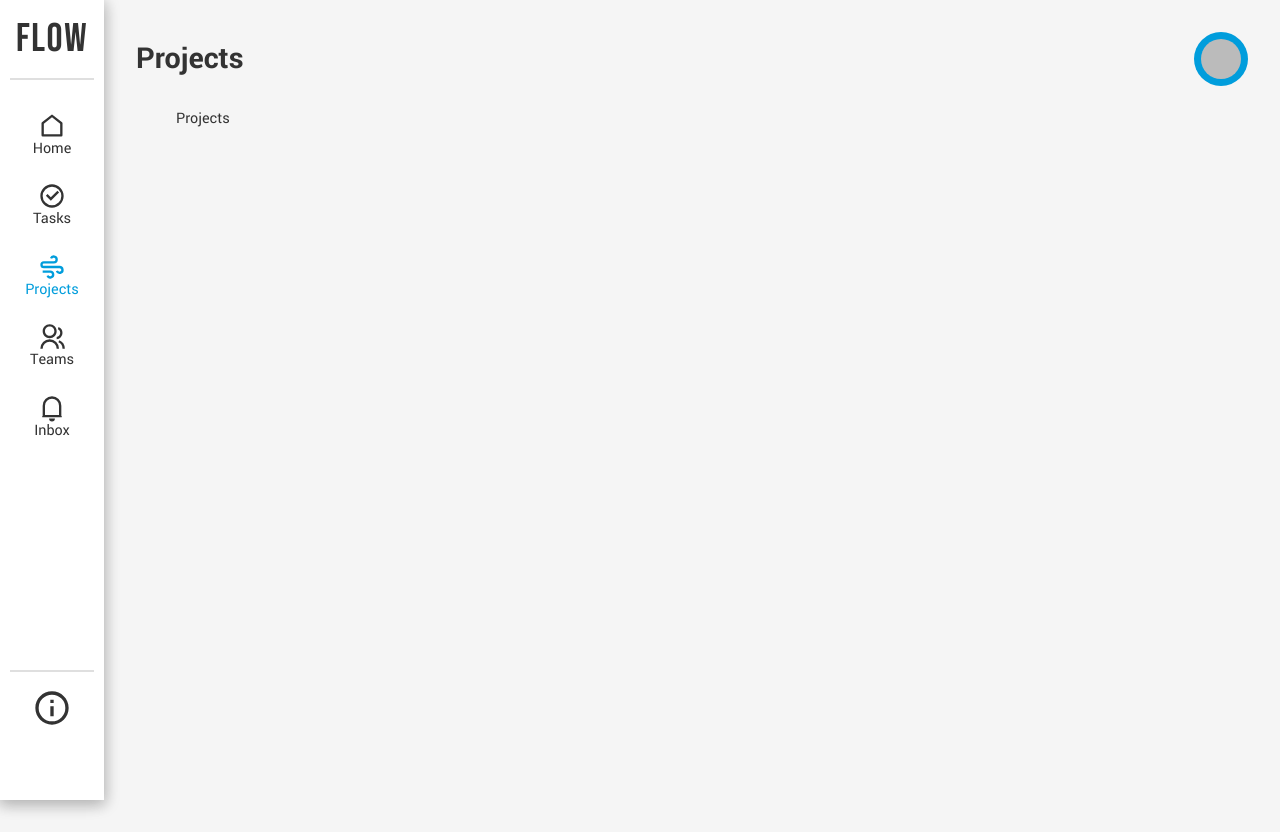
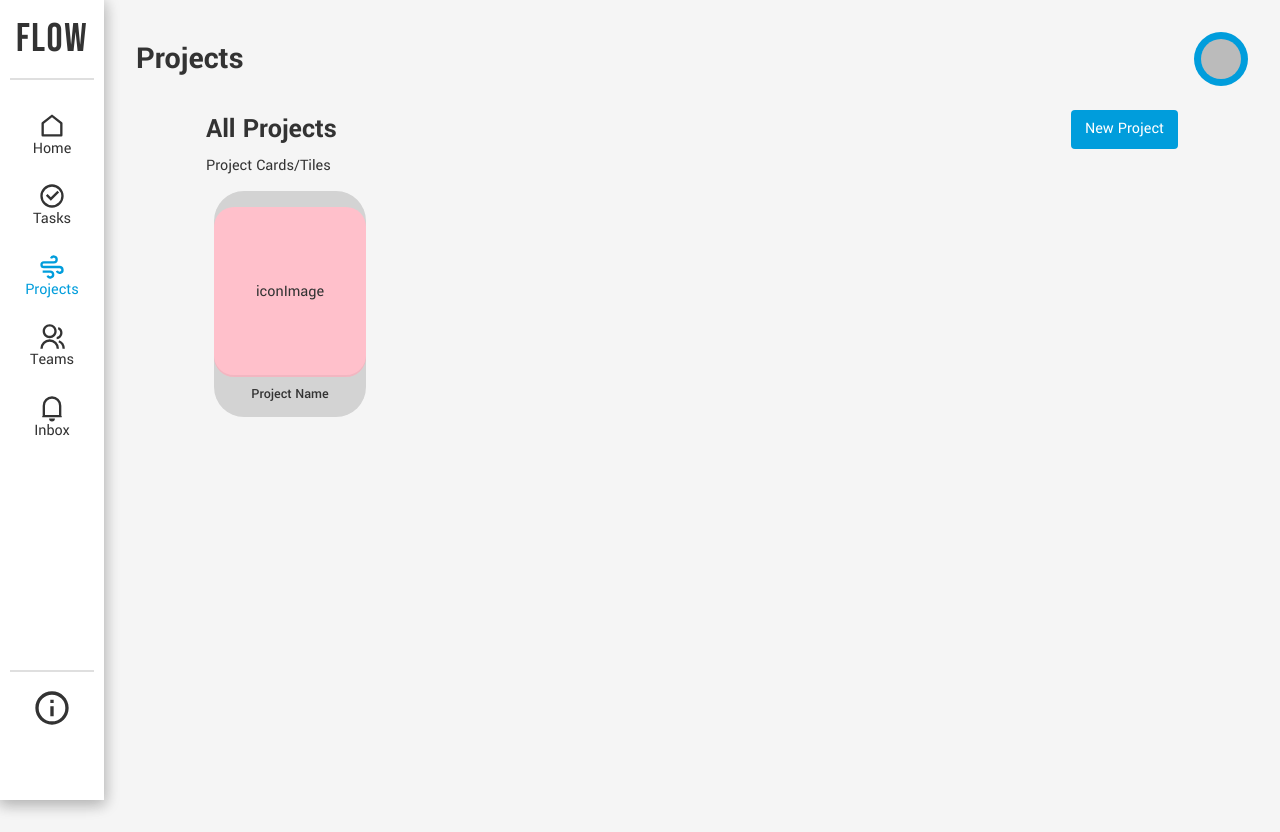
Before and after one commit to lisawagner/flow-app, a React (Create React App) app: page /streams in a window 1280 px wide. Built offline with nearby package versions, Linux system fonts and the light colour scheme; no server answers; sample sign-in values are in the browser's storage.

Commit message:
feat: Projects Page scaffolding

```diff
--- /dev/null
+++ b/src/components/Projects/ProjectPage.js
@@ -0,0 +1,24 @@
+import styles from './ProjectPage.module.css'
+
+const ProjectPage = () => {
+  return (
+    <div>
+      <div>Project Cards/Tiles</div>
+      <div className={styles.pPageWrap}>
+        <div className={styles.pPageContainer}>
+          <div className={styles.pTileWrap}>
+            <div className={styles.pTileCard}>
+              <div className={styles.pTileCardIcon}>
+                iconImage
+              </div>
+              <div className={styles.pTileCardName}>Project Name</div>
+
+            </div>
+          </div>
+        </div>
+      </div>
+    </div>
+  )
+}
+
+export default ProjectPage
--- /dev/null
+++ b/src/components/Projects/ProjectPage.module.css
@@ -0,0 +1,64 @@
+.pPageWrap {
+  display: flex;
+  flex-flow: row wrap;
+  padding-top: 16px;
+}
+.pPageContainer {
+  display: flex;
+  height: 100%;
+  width: 100%;
+
+  flex-flow: row wrap;
+}
+.pTileWrap {
+  display: block;
+}
+.pTileCard {
+  margin: 0 8px;
+  cursor: pointer;
+
+  border-radius: 30px;
+  box-sizing: border-box;
+  height: 226px;
+  min-width: 152px;
+  padding: 16px 0;
+  width: 152px;
+  align-items: center;
+  display: flex;
+  flex-flow: column;
+  /* position: relative; */
+  transition-duration: .4s;
+
+  background: lightgrey;
+}
+.pTileCardIcon {
+  border-radius: 20px;
+  height: 100%;
+  width: 100%;
+  box-shadow: inset 0 -2px rgb(0 0 0 / 5%);
+  align-items: center;
+  background: pink;
+  display: flex;
+  fill: #fff;
+  flex-flow: column;
+  flex-direction: column;
+  justify-content: center;
+  position: relative;
+}
+.pTileCardName {
+  box-sizing: border-box;
+  margin-top: 8px;
+  padding: 0 8px;
+  -webkit-box-orient: vertical;
+  color: var(--color-text);
+  display: -webkit-box;
+  font-size: 14px;
+  font-weight: 500;
+  -webkit-line-clamp: 2;
+  line-height: 18px;
+  max-height: 36px;
+  overflow: hidden;
+  text-align: center;
+  text-overflow: ellipsis;
+  width: 100%;
+}
--- a/src/pages/Streams/Streams.js
+++ b/src/pages/Streams/Streams.js
@@ -1,10 +1,15 @@
 import React from 'react'
+import ProjectActions from '../../components/Projects/ProjectActions'
+import ProjectPage from '../../components/Projects/ProjectPage'
+// styles
+import styles from './Streams.module.css'
 
 const Streams = ({ title }) => {
   return (
-    <>
-      <p>Projects</p>
-    </>
+    <div className={styles.streamsContainer}>
+      <ProjectActions title={title} />
+      <ProjectPage />
+    </div>
   )
 }
 
--- a/src/pages/Streams/Streams.module.css
+++ b/src/pages/Streams/Streams.module.css
@@ -0,0 +1,5 @@
+.streamsContainer {
+  /* min-width: 800px; */
+  margin: 0px;
+  padding: 0px 30px;
+}
```
